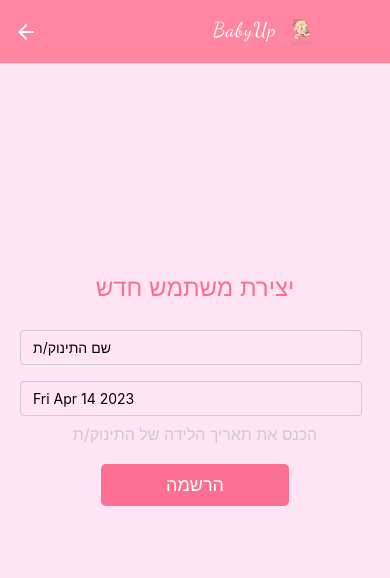
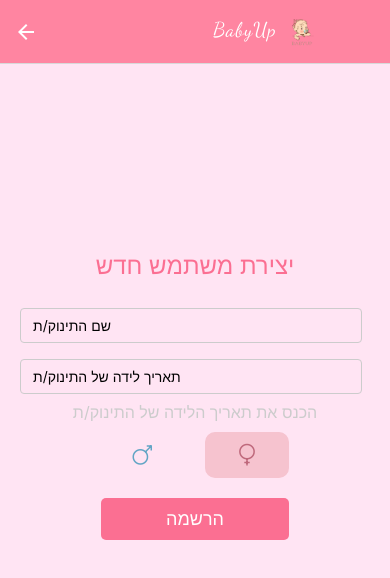
Before and after one commit to noafadida/BabyUp, a React Native app: screen /SignupPage2 in a window 390 px wide. Shown: the top 578 px of the page. Built offline with nearby package versions, Linux system fonts and the light colour scheme; no server answers.

Commit message:
update user info and profile tab

```diff
--- a/src/components/HomePage/ProfileTab.tsx
+++ b/src/components/HomePage/ProfileTab.tsx
@@ -1,23 +1,46 @@
 import React, { useState, useEffect } from 'react';
-import { View, Text, StyleSheet, Image, Button } from 'react-native'
+import { View, Text, StyleSheet, Image } from 'react-native'
 import { GlobalStyles } from '../../consts/styles';
 import { TouchableOpacity } from 'react-native-gesture-handler';
 import { EMPTY_STRING } from '../../consts/GeneralConsts';
+import { logoutHandler } from '../../utils';
+import { getDoc, doc, db } from '../../firebase'
 import AsyncStorage from '@react-native-async-storage/async-storage';
-import { logoutHandler } from '../../utils';
+import moment from 'moment';
+
+const INITIAL_BABY_INFO_VALUE = {
+	babyAge: EMPTY_STRING,
+	babyName: EMPTY_STRING,
+	babyBirthDate: EMPTY_STRING,
+	parentName: EMPTY_STRING,
+	gender: EMPTY_STRING
+}
+type BabyInfo = {
+	babyAge: string;
+	babyName: string;
+	babyBirthDate: string;
+	parentName: string;
+	gender: string;
+}
 
 export const ProfileTab = ({ route, navigation }: any) => {
-	const gender = "נקבה"
-	const age = "10 חודשים"
-
-	const [displayName, setDisplayName] = useState(EMPTY_STRING)
+	const [babyInfo, setBabyInfo] = useState<BabyInfo>(INITIAL_BABY_INFO_VALUE)
 
 	useEffect(() => {
 		const fetchUserInfo = async () => {
 			const user = await AsyncStorage.getItem('user')
 			const userInfo = JSON.parse(user || '')
-			userInfo?.[0].displayName && setDisplayName(userInfo[0].displayName)
-			console.log('USER', userInfo?.[0])
+			const docRef = await getDoc(doc(db, "users", userInfo));
+			const docData: any = docRef.data()
+			const { babyName, babyBirthDate, parentName, gender } = docData || {};
+			const ageMonths = moment().diff(moment(babyBirthDate), 'months');
+			setBabyInfo({
+				babyAge: ageMonths.toString(),
+				babyBirthDate: babyBirthDate,
+				babyName,
+				parentName,
+				gender: gender === 'MALE' ? 'זכר' : 'נקבה'
+			})
 		}
 		fetchUserInfo()
 	}, [])
@@ -26,7 +49,7 @@ export const ProfileTab = ({ route, navigation }: any) => {
 
 		<View style={styles.screen}>
 			<Image source={require('../../../assets/babyupLogoNew.png')} style={styles.image} />
-			<Text style={GlobalStyles.titleTextStyle}> {displayName} Mommy's</Text>
+			<Text style={GlobalStyles.titleTextStyle}>Parent Name: {babyInfo?.parentName}</Text>
 			<View style={styles.innerComponent}>
 				<TouchableOpacity onPress={() => logoutHandler(navigation)} style={GlobalStyles.buttonLightStyle}>
 					<Text style={GlobalStyles.buttonLightTextStyle}>התנתקות</Text>
@@ -35,21 +58,19 @@ export const ProfileTab = ({ route, navigation }: any) => {
 					<Text style={GlobalStyles.buttonLightTextStyle}>עריכת פרופיל</Text>
 				</TouchableOpacity>
 			</View>
-			<View style={styles.deatils}>
+			<View style={[styles.deatils, { backgroundColor: babyInfo?.gender === 'זכר' ? '#c3e1ed' : '#FFD6EC'}]}>
 				<View style={styles.innerDetails}>
 					<Text style={styles.titleDetails}>שם</Text>
-					<Text style={styles.textDetails}>{displayName}</Text>
+					<Text style={styles.textDetails}>{babyInfo?.babyName}</Text>
 				</View>
 				<View style={styles.innerDetails}>
 					<Text style={styles.titleDetails}>גיל</Text>
-					<Text style={styles.textDetails}>{age}</Text>
+					<Text style={styles.textDetails}>{babyInfo?.babyAge} חודשים</Text>
 				</View>
 				<View style={styles.innerDetails}>
 					<Text style={styles.titleDetails}>מין</Text>
-					<Text style={styles.textDetails}>{gender}</Text>
+					<Text style={styles.textDetails}>{babyInfo.gender}</Text>
 				</View>
-
-
 			</View>
 		</View>
 	)
@@ -60,7 +81,7 @@ const styles = StyleSheet.create({
 		flex: 1,
 		paddingTop: 35,
 		alignItems: "center",
-		backgroundColor: GlobalStyles.colors.appBodyBackColor,
+		backgroundColor: GlobalStyles.colors.appBodyBackColor
 	},
 	image: {
 		width: 250,
@@ -73,14 +94,14 @@ const styles = StyleSheet.create({
 		marginBottom: 15
 	},
 	deatils: {
-		backgroundColor: "#FFD6EC",
 		flexDirection: "column",
 		justifyContent: 'center',
 		alignItems: "flex-end",
 		width: "74%",
 		flex: 0.3,
 		gap: 10,
-		borderRadius: 8
+		borderRadius: 8,
+		paddingVertical: 20
 	},
 	titleDetails: {
 		fontSize: 18,
--- a/src/firebase/index.ts
+++ b/src/firebase/index.ts
@@ -1,9 +1,9 @@
 import { initializeApp } from 'firebase/app';
 import {
 	getAuth, createUserWithEmailAndPassword, signInWithEmailAndPassword, onAuthStateChanged, sendEmailVerification,
-	signOut, sendPasswordResetEmail, updateProfile
+	signOut, sendPasswordResetEmail
 } from "firebase/auth";
-import { getFirestore, collection, getDocs, setDoc, doc } from "firebase/firestore";
+import { getFirestore, collection, getDocs, setDoc, doc, getDoc } from "firebase/firestore";
 import AsyncStorage from '@react-native-async-storage/async-storage';
 
 const firebaseConfig = {
@@ -21,8 +21,11 @@ const db = getFirestore(app);
 
 onAuthStateChanged(auth, async (user) => {
 	if (user) {
-		console.log('user logged in', user)
-		await AsyncStorage.setItem('user', JSON.stringify(user?.providerData));
+		console.log('user logged in')
+		const myUser = user as any
+		console.log('FIREBASE',user)
+		console.log('FIREBASE',user?.providerData)
+		await AsyncStorage.setItem('user', JSON.stringify(myUser?.providerData?.uid));
 	} else {
 		console.log('user logged out')
 		await AsyncStorage.removeItem('user');
@@ -30,6 +33,6 @@ onAuthStateChanged(auth, async (user) => {
 });
 
 export {
-	app, auth, createUserWithEmailAndPassword, signInWithEmailAndPassword, sendEmailVerification, signOut, sendPasswordResetEmail, updateProfile,
-	db, collection, getDocs, setDoc, doc
+	app, auth, createUserWithEmailAndPassword, signInWithEmailAndPassword, sendEmailVerification, signOut, sendPasswordResetEmail,
+	db, collection, getDocs, setDoc, doc, getDoc
 }
--- a/src/pages/LoginPage.tsx
+++ b/src/pages/LoginPage.tsx
@@ -14,8 +14,8 @@ interface InputContainerStyle extends ViewStyle {
 }
 
 const LoginPage: FC<{ navigation: any }> = ({ navigation }) => {
-	const [email, setEmail] = useState('');
-	const [password, setPassword] = useState('');
+	const [email, setEmail] = useState(EMPTY_STRING);
+	const [password, setPassword] = useState(EMPTY_STRING);
 	const [showPassword, setShowPassword] = useState(false);
 
 	const { HomePage, PasswordResetPage, SignupPage } = ROUTES_NAMES
@@ -28,7 +28,7 @@ const LoginPage: FC<{ navigation: any }> = ({ navigation }) => {
 					return
 				}
 				const { user } = await signInWithEmailAndPassword(auth, email, password)
-				await AsyncStorage.setItem('user', JSON.stringify(user?.providerData));
+				await AsyncStorage.setItem('user', JSON.stringify(user?.uid));
 				navigation.navigate(HomePage);
 			} else {
 				Alert.alert(unfilledInput)
--- a/src/pages/SignupPage.tsx
+++ b/src/pages/SignupPage.tsx
@@ -2,7 +2,6 @@ import React, { useState, FC, useEffect } from 'react';
 import { View, Text, TextInput, Button, TouchableOpacity, StyleSheet, Alert, ViewStyle } from 'react-native';
 import { MaterialIcons } from '@expo/vector-icons';
 import { GlobalStyles } from '../consts/styles';
-import { auth, createUserWithEmailAndPassword, updateProfile } from '../firebase';
 import { validateEmail } from '../utils';
 import { EMPTY_STRING } from '../consts/GeneralConsts';
 import { BackendError, incorrectEmail, passwordDidntLong, unmatchedPasswords, usernameIsShort } from '../consts/AlertMessegesConsts';
--- a/src/pages/SignupPage2.tsx
+++ b/src/pages/SignupPage2.tsx
@@ -1,10 +1,12 @@
-import React, { useState, FC } from 'react';
-import { View, Text, TextInput, Button, StyleSheet, Alert, TouchableOpacity, ViewStyle } from 'react-native';
+import React, { useState, FC, useEffect } from 'react';
+import { View, Text, TextInput, Button, StyleSheet, Alert, TouchableOpacity, ViewStyle, Pressable } from 'react-native';
 import { ROUTES_NAMES } from '../consts/Routes';
 import { GlobalStyles } from '../consts/styles';
-import { auth, createUserWithEmailAndPassword, db, doc, setDoc, updateProfile } from '../firebase';
+import { auth, createUserWithEmailAndPassword, db, doc as firebaseDoc, setDoc } from '../firebase';
 import DatePicker from 'react-native-datepicker';
 import moment from 'moment';
+import { EMPTY_STRING } from '../consts/GeneralConsts';
+import { Ionicons } from '@expo/vector-icons';
 
 interface InputContainerStyle extends ViewStyle {
 	marginVertical?: number;
@@ -15,50 +17,46 @@ type Props = {
 	route?: any;
 }
 
+type Gender = 'MALE' | 'FEMALE';
+
 declare module 'react-native-datepicker';
 
 const SignupPage: FC<{ navigation: any }> = ({ navigation, route }: Props) => {
 	const [babyName, setBabyName] = useState('');
-	const [birthdate, setBirthdate] = useState<Date>(new Date());
+	const [birthdate, setBirthdate] = useState<string>(EMPTY_STRING);
 	const [showDatePicker, setShowDatePicker] = useState(false);
 
 	const [dateValid, setDateValid] = useState(true);
 	const [nameValid, setNameValid] = useState(true);
 
+	const [Gender, setGender] = useState<Gender>('FEMALE');
+
 	const { LoginPage } = ROUTES_NAMES
 
-	const handleBirthday = (birthdayValue: any) => {
-		const ageMonths = moment().diff(moment(birthdayValue), 'months');
-		console.log("ageMonths of the baby: ", ageMonths)
-
-		if (ageMonths < 6 || ageMonths > 18) {
-			Alert.alert("שגיאה", "גיל התינוק/ת חייב להיות בין 6 ל18 חודשים")
-			setDateValid(false)
-			return
+	useEffect(() => {
+		if (birthdate !== EMPTY_STRING) {
+			const ageMonths = moment().diff(moment(birthdate), 'months');
+			if (ageMonths < 6 || ageMonths > 18) {
+				Alert.alert("גיל התינוק/ת חייב להיות בין 6 ל18 חודשים")
+				setDateValid(false)
+				return
+			}
+			setDateValid(true)
 		}
-		setDateValid(true)
-		setBirthdate(birthdayValue);
-	};
+	}, [birthdate])
 
 	const handleBabyNameChange = (babyNameValue: any) => {
 		setBabyName(babyNameValue);
-		setNameValid(babyNameValue.length >= 2 ? true : false)
+		setNameValid(babyNameValue.length >= 2)
 	};
-
-
-	const validateFields = () => {
-		return dateValid && nameValid;
-	}
 
 	const handleSignup = async () => {
 		try {
-			if (validateFields()) {
-				const { email, password, username } = route?.params || {}
+			if (dateValid && nameValid) {
+				const { email, password } = route?.params || {}
 				await createUserWithEmailAndPassword(auth, email, password)
 				if (auth?.currentUser) {
-					updateProfile(auth.currentUser, {
-						displayName: babyName
-					})
+					saveUserInfo(auth?.currentUser?.uid)
 				}
 				navigation.navigate(LoginPage)
 			} else {
@@ -66,6 +64,24 @@ const SignupPage: FC<{ navigation: any }> = ({ navigation, route }: Props) => {
 			}
 		} catch (error) {
 			console.log(error)
+		}
+	}
+
+	const saveUserInfo = async (uid: string) => {
+		try {
+			const { username, email } = route?.params || {}
+			const docData = {
+				parentName: username,
+				gender: Gender,
+				babyBirthDate: birthdate,
+				babyName,
+				email
+			}
+			const docRef = firebaseDoc(db, "users", uid);
+			await setDoc(docRef, docData);
+			console.log('success to add document')
+		} catch (e) {
+			Alert.alert("Error adding document")
 		}
 	}
 
@@ -85,12 +101,11 @@ const SignupPage: FC<{ navigation: any }> = ({ navigation, route }: Props) => {
 				/>
 			</View>
 
-
 			<View style={GlobalStyles.inputContainerStyle as InputContainerStyle}>
 				<TextInput
 					style={GlobalStyles.inputStyle}
 					placeholder="תאריך לידה של התינוק/ת"
-					value={birthdate.toDateString()}
+					value={birthdate}
 					onTouchStart={() => {
 						setShowDatePicker(true);
 					}}
@@ -108,11 +123,7 @@ const SignupPage: FC<{ navigation: any }> = ({ navigation, route }: Props) => {
 						format="YYYY-MM-DD"
 						confirmBtnText="Confirm"
 						cancelBtnText="Cancel"
-						onDateChange={(newDate: string) => {
-							const date = new Date(newDate); // Convert string to Date object
-							setBirthdate(date);
-							handleBirthday(date)
-						}}
+						onDateChange={setBirthdate}
 
 					/>
 					<Button color={GlobalStyles.colors.btnColor} title="Done" onPress={() => setShowDatePicker(false)} />
@@ -127,6 +138,15 @@ const SignupPage: FC<{ navigation: any }> = ({ navigation, route }: Props) => {
 			{!dateValid && (
 				<Text style={GlobalStyles.errorText}>גיל התינוק/ת חייב להיות בין 6 ל18 חודשים </Text>
 			)}
+			<View style={styles.gender}>
+				<Pressable onPress={() => setGender('MALE')} style={[styles.genderButton, Gender === 'MALE' && { backgroundColor: '#abd3e7' }]}>
+					<Ionicons style={styles.genderIcon} name="male-outline" size={24} color="#63a5c5" />
+				</Pressable>
+				<Pressable onPress={() => setGender('FEMALE')} style={[styles.genderButton, Gender === 'FEMALE' && { backgroundColor: '#f6c3cf' }]}>
+					<Ionicons style={styles.genderIcon} name="female-outline" size={24} color="#bf697c" />
+				</Pressable>
+			</View>
+
 			<TouchableOpacity style={GlobalStyles.buttonPinkStyle} onPress={handleSignup}>
 				<Text style={GlobalStyles.buttonPinkTextStyle}> הרשמה </Text>
 			</TouchableOpacity>
@@ -156,7 +176,22 @@ const styles = StyleSheet.create({
 	birthText: {
 		color: '#ccc',
 		fontSize: 16,
-		fontWeight: "400"
+		fontWeight: "400",
+		marginBottom: 10
+	},
+	genderButton: {
+		paddingVertical: 10,
+		paddingHorizontal: 20,
+		marginHorizontal: 10,
+		borderRadius: 10
+	},
+	gender: {
+		flexDirection: 'row',
+		justifyContent: 'center',
+		alignItems: 'center',
+	},
+	genderIcon: {
+		marginHorizontal: 10
 	}
 });
 
```
